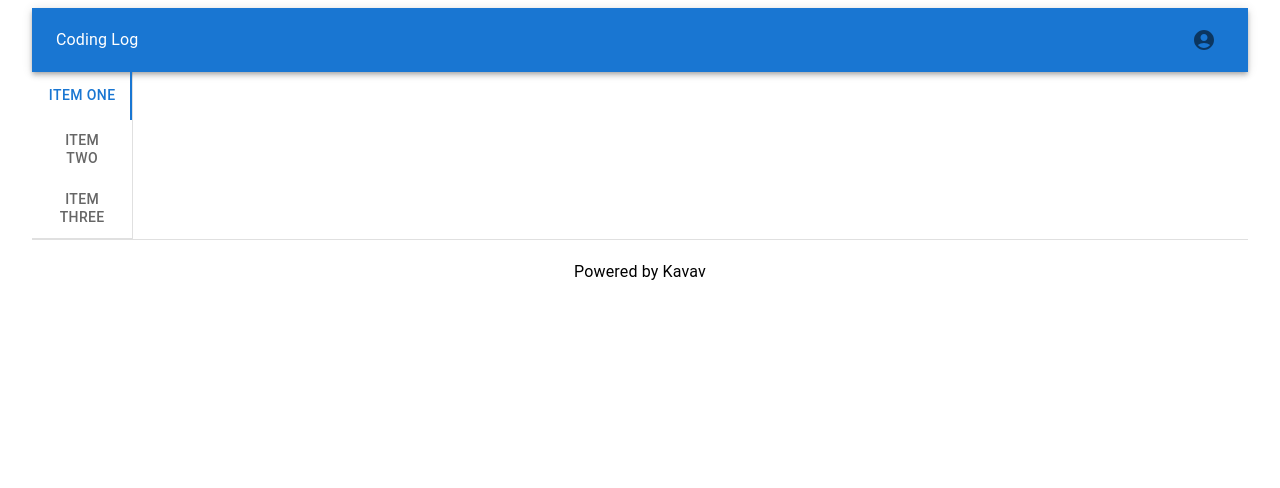
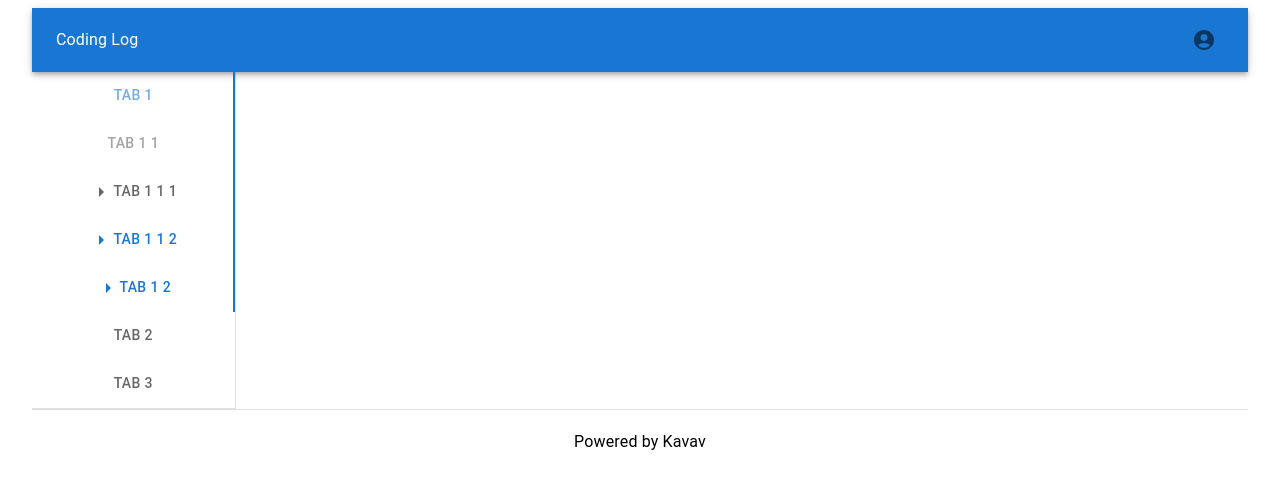
Before and after one commit to zenx5/codinglog, a React (Create React App) app: page / in a window 1280 px wide. Shown: the top 488 px of the page. Built offline with nearby package versions, Linux system fonts and the light colour scheme.

Commit message:
agregado de archivo de rutas y componente para menu

```diff
--- a/src/components/Body.jsx
+++ b/src/components/Body.jsx
@@ -1,30 +1,20 @@
-import { useState } from "react";
-import { Grid, Tabs, Tab} from "@mui/material";
+
+import { Grid} from "@mui/material";
 import Content from './Content'
+import Menu from './Menu'
+import {menus} from '../routes/menus'
 
 export default function Body(){
-    const [tab, setTab] = useState(0)
 
-    const handleChange = (event, value) => {
-        setTab(value);
-    }
+
 
     return(
         <Grid container>
-            <Grid item xs={1}>
-                <Tabs
-                    orientation="vertical"
-                    value={tab}
-                    onChange={handleChange}
-                    sx={{ borderRight:1, borderBottom:1, borderColor:'divider' }}
-                >
-                    <Tab label="Item One"/>
-                    <Tab label="Item Two"/>
-                    <Tab label="Item Three"/>
-                </Tabs>
+            <Grid item xs={2}>
+                <Menu menus={menus} border={true} />
             </Grid>
             <Grid item xs={1}></Grid>
-            <Grid item xs={10} style={{height:'100%'}}>
+            <Grid item xs={9} style={{height:'100%'}}>
                 <Content />
             </Grid>
         </Grid>
--- a/src/components/Header.jsx
+++ b/src/components/Header.jsx
@@ -9,12 +9,6 @@ export default function Header() {
 
         <AppBar position='static' color="primary" >
             <Toolbar>
-                {/* <IconButton
-                    size="large"
-                    edge="start"
-                    sx={{ mr: 2 }}>
-                    <Menu/>
-                </IconButton> */}
                 <Typography sx={{ flexGrow: 1 }}>Coding Log</Typography>
                 <IconButton>
                     <AccountCircle/>
--- /dev/null
+++ b/src/components/Menu.jsx
@@ -0,0 +1,70 @@
+import { useState } from "react";
+import { Tabs, Tab} from "@mui/material";
+import { ArrowRight } from "@mui/icons-material";
+
+
+
+
+export default function Menu(props){
+    const menus = props.menus.map(menu=>{
+        if( menu.active !== false && menu.active !== true ){
+            menu.active = props.parent !== undefined;
+        }
+        return menu;
+    })
+
+    const [ tab, setTab ] = useState(menus.findIndex(menu=>menu.active)+1)
+
+    console.log(menus, tab)
+    const handleChange = (event, value) => {
+        setTab(value);
+    }
+
+    const onSelect = () => {
+
+    }
+
+    return(<Tabs
+        orientation="vertical"
+        variant="menu-multiple"
+        value={tab}
+        indicatorColor={props.indicatorColor}
+        onChange={handleChange}
+        sx={props.border?{ borderRight:1, borderBottom:1, borderColor:'divider' }:{}}
+    >
+        {
+            props.menus.map(menu=>{
+                if(menu.children && menu.children.length>0 ){
+                    return(
+                    <Tab
+                        label={
+                            [
+                                <Tab
+                                    label={menu.label}
+                                    key={'tab-'+menu.label}
+                                    onClick={onSelect} />,
+                                <Menu
+                                    menus={menu.children}
+                                    border={false}
+                                    key={'menu-'+menu.label}
+                                    indicatorColor='transparent'
+                                    parent={menu}
+                                    onClick={onSelect}/>
+                            ]
+                        }
+                        key={'sub-tab-'+menu.label}
+                    />);
+                }else{
+                    return(
+                        <Tab
+                            label={
+                                (props.parent?.children?.length>0)?
+                                    [<span style={{display:'inline-flex', alignItems:'center'}}><ArrowRight/>{menu.label}</span>]:
+                                    menu.label}
+                            key={'tab-'+menu.label}
+                            onClick={onSelect} />)
+                }
+            })
+        }
+    </Tabs>)
+}
--- /dev/null
+++ b/src/routes/menus.js
@@ -0,0 +1,29 @@
+
+
+export const menus = [
+    {
+        label: 'tab 1',
+        children: [
+            {
+                label:'tab 1 1',
+                children:[
+                    {
+                        label:'tab 1 1 1'
+                    },
+                    {
+                        label:'tab 1 1 2'
+                    }
+                ]
+            },
+            {
+                label:'tab 1 2'
+            }
+        ]
+    },
+    {
+        label:'tab 2'
+    },
+    {
+        label:'tab 3'
+    }
+]
--- a/src/styles/theme.js
+++ b/src/styles/theme.js
@@ -21,6 +21,21 @@ export const theme = createTheme({
                     }
                 }
             ]
+        },
+        MuiTabs:{
+            variants:[
+                {
+                    props:{
+                        variant:'menu-multiple'
+                    },
+                    style:{
+                        width:'100%',
+                        button:{
+                            padding:0
+                        }
+                    }
+                }
+            ]
         }
     }
 })
```
